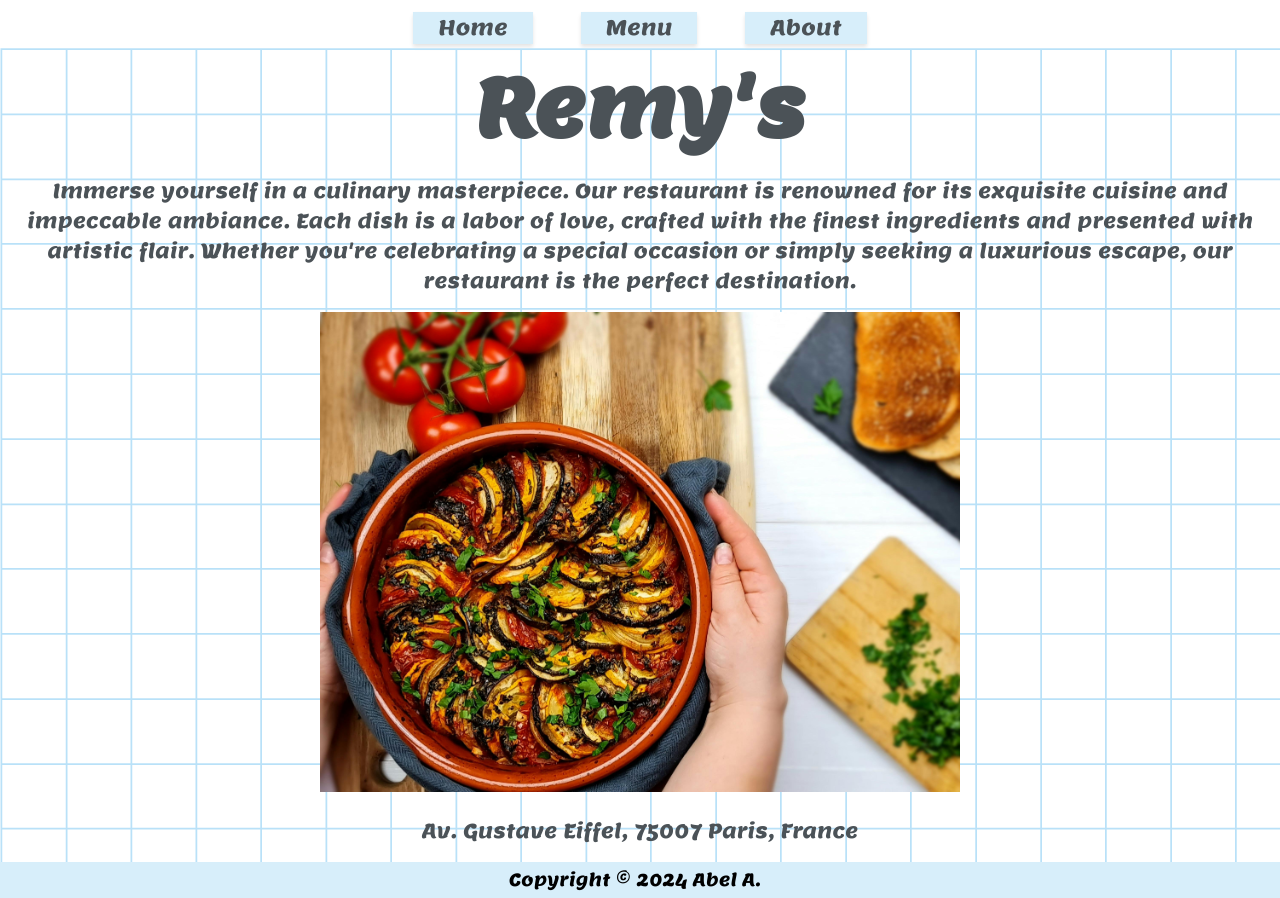
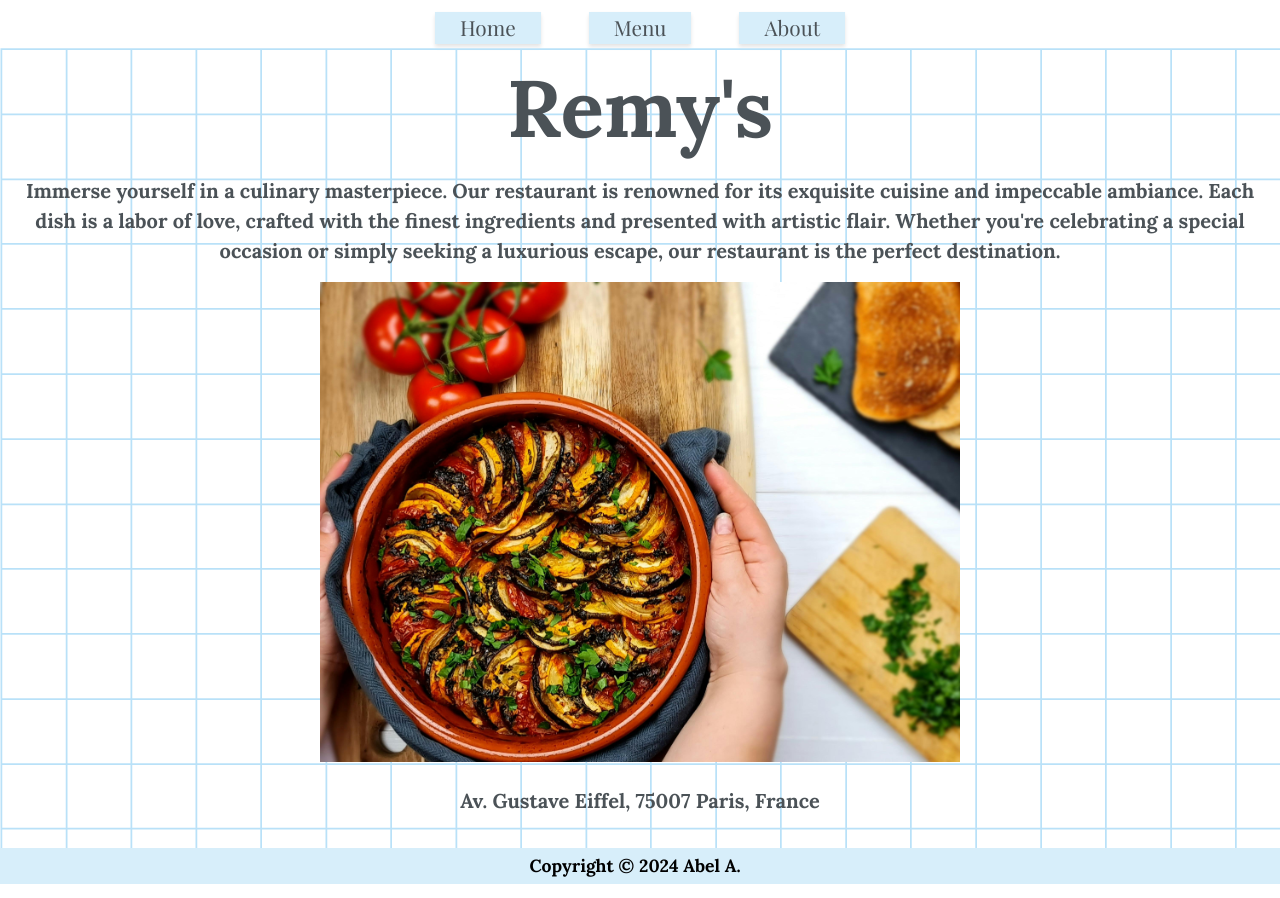
Before and after one commit to abelaleb/Restaurant-Page, a website built with webpack: page src/index.html in a window 1280 px wide. Built offline with nearby package versions, Linux system fonts and the light colour scheme; some icons are missing.

Commit message:
Change font

```diff
--- a/package.json
+++ b/package.json
@@ -4,7 +4,8 @@
   "description": "Restaurant page",
   "main": "index.js",
   "scripts": {
-    "test": "echo \"Error: no test specified\" && exit 1"
+    "test": "echo \"Error: no test specified\" && exit 1",
+    "deploy": "git subtree push --prefix dist origin gh-pages"
   },
   "author": "",
   "license": "MIT",
--- a/src/style.css
+++ b/src/style.css
@@ -20,20 +20,27 @@
   --shadow: rgba(0, 0, 0, 0.16) 0px 1px 4px;
 }
 @font-face {
-  font-family: "Title";
+  font-family: "HermeneusOne";
   src: url("./Fonts/HermeneusOne-Regular.otf");
 }
 @font-face {
-  font-family: "body";
+  font-family: "Lemon";
   src: url("./Fonts/Lemon.ttf");
 }
+@font-face {
+  font-family: "Lora";
+  src: url("./Fonts/Lora-VariableFont_wght.ttf");
+}
+@font-face {
+  font-family: Playfair;
+  src: url("./Fonts/PlayfairDisplay-VariableFont_wght.ttf");
+}
 body {
-  font-family: "body";
+  font-family: "Lora";
   display: grid;
-  flex-direction: column;
 }
 nav {
-  font-family: "Title";
+  font-family: "Playfair";
   display: flex;
   justify-content: center;
   align-items: center;
@@ -58,7 +65,7 @@ button {
   color: var(--clr-6);
   cursor: pointer;
   display: inline-block;
-  font-family: "body";
+  font-family: "Playfair";
   font-size: 1.3rem;
   height: 2rem;
   padding: 0 25px;
--- a/webpack.config.js
+++ b/webpack.config.js
@@ -28,5 +28,5 @@ module.exports = {
       template: "./src/index.html",
     }),
   ],
-  mode: "development",
+  mode: "production",
 };
```
Also changed, not shown: src/index.html (+1 -2 lines), README.md, dist/0cb326edde69dd6cb192.ttf (added), dist/bf46a6bcddc9999a295e.ttf (added), dist/c27317484b1d2ac06532.ttf (added), dist/main.js, src/Fonts/Lora-VariableFont_wght.ttf (added), src/Fonts/PlayfairDisplay-VariableFont_wght.ttf (added).
